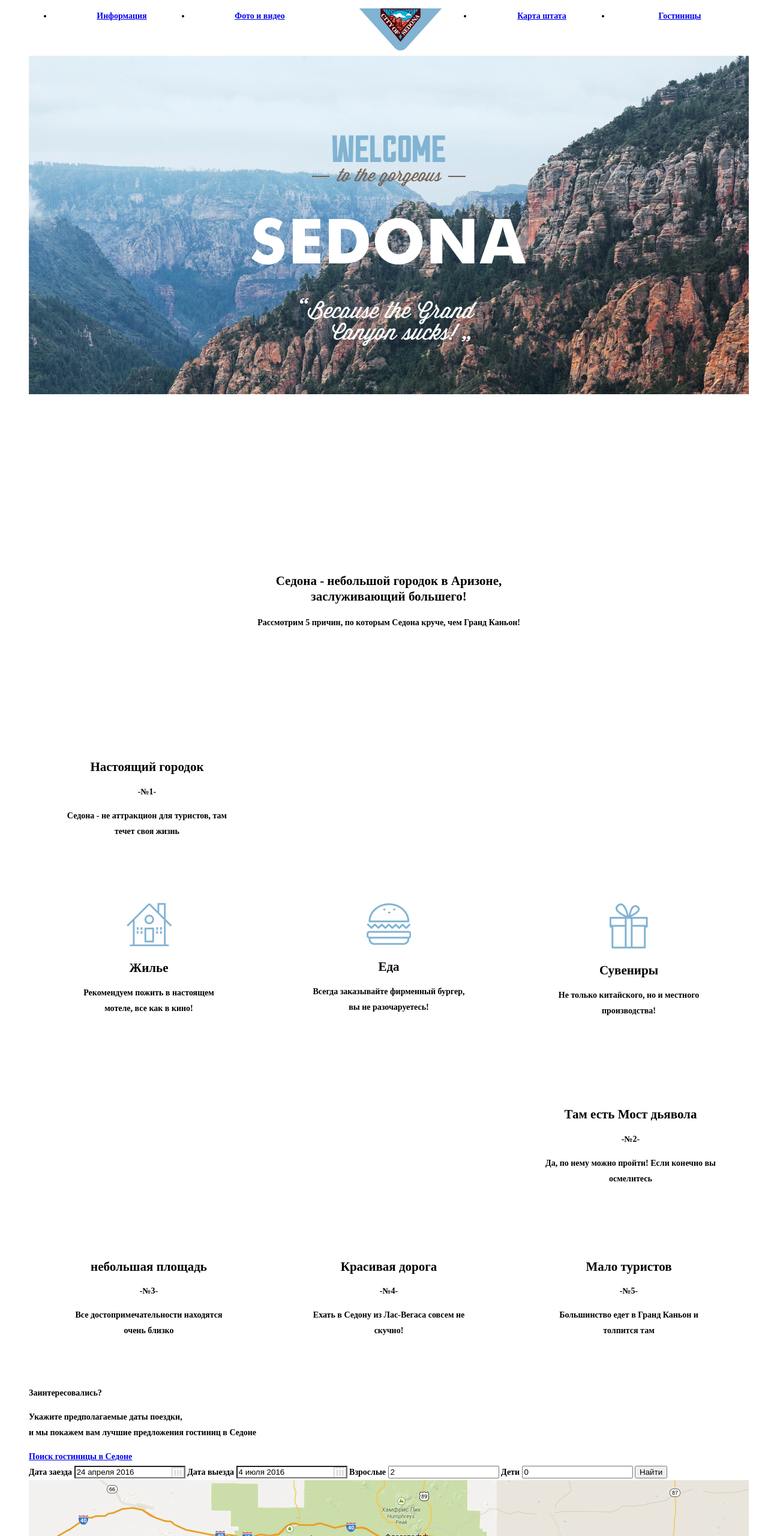
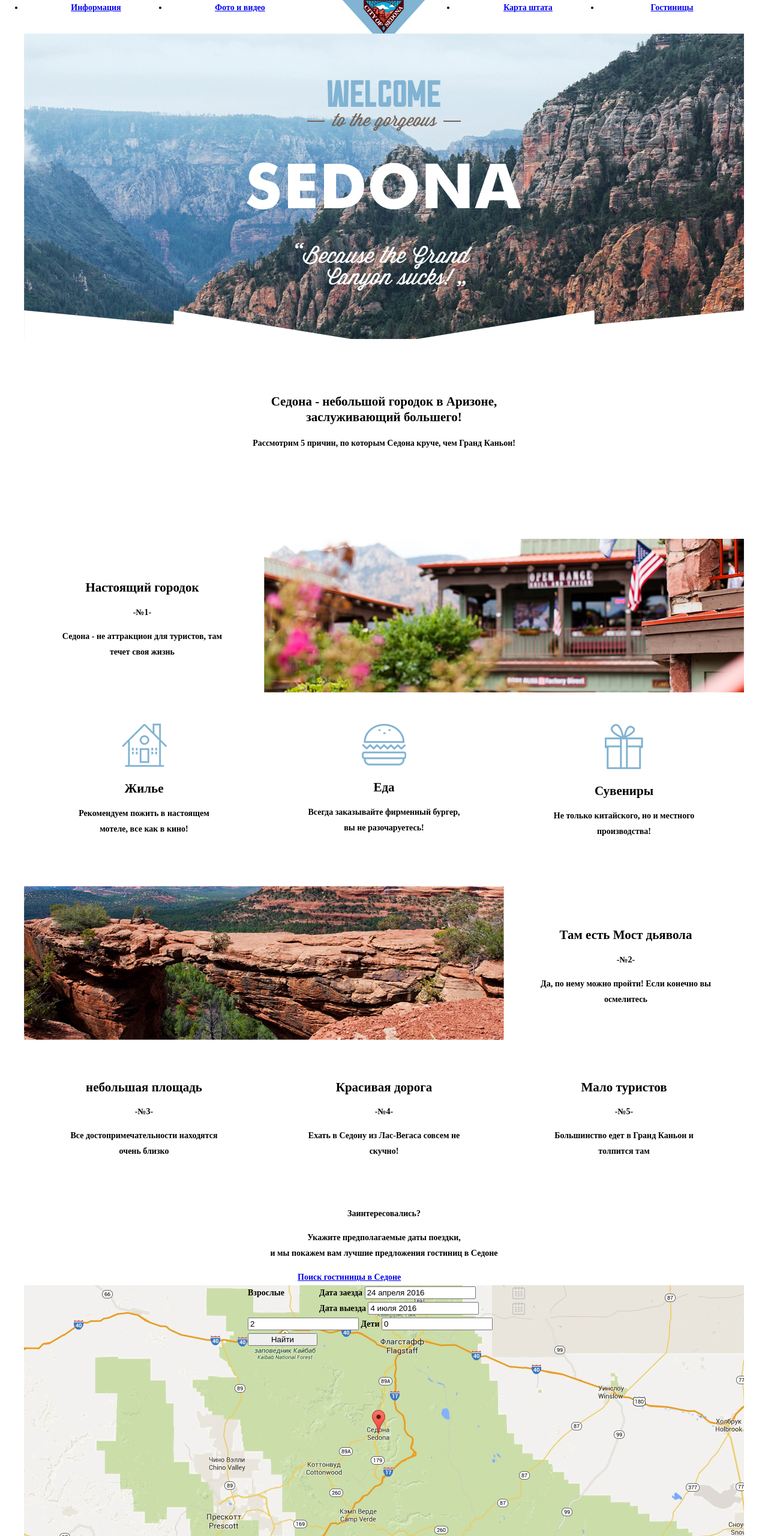
Before and after one commit to marina201/396205-sedona, a plain HTML site: page index.html in a window 1280 px wide. Shown: the top 2560 px of the page at 60% size. Drawn offline with Linux system fonts and the light colour scheme.

Commit message:
изменения и дополнения в сетку индекса

```diff
--- a/css/style.css
+++ b/css/style.css
@@ -1,4 +1,5 @@
 body {
+    margin: 0;
     font-family: 'PT Sans';
     font-size: 14px;
     font-weight: bold;
@@ -17,26 +18,44 @@
 
 
 .center {
-    width: 1200;
-    padding: 0px 40px;
+    width: 1200px;
+    margin: 0px auto;
 }
 
 .catalogue-header {
-    width: 1200px;
-    min-height: 70px;
+    position: relative;
+    min-height: 56px;
 }
 
-li {
-    width: 230px;
+.main-menu {
+    padding: 0;
+    margin: 0;
+    width: 480px;
+}
+
+.main-menu-left {
+    float: left;
+}
+
+.main-menu-right {
+    float: right;
+}
+
+.main-menu li {
+    width: 240px;
     float: left;
     text-align: center;
 }
 
+/*лого все равно не свисает*/
+
 .logo {
+    position: absolute;
+    top: 0;
+    left: 50%;
+    margin-left: -120px;
     width: 240px;
-    float: left;
     text-align: center;
-
 }
 
 .clearfix::after {
@@ -45,19 +64,18 @@
     clear: both;
 }
 
-.container {
-    width: 1200px;
+.main-view {
+    position: relative;
 }
 
-.main-view {
-    width: 1200px;
-    height: 780px;
-    margin-bottom: auto;
-}
-/*здесь должна появиться картинка img/Shape 1 copy 3.png, но она не появляется*/
-
-.features {
-    height: 1314 px;
+.main-view::after {
+    content: '';
+    width: 100%;
+    height: 57px;
+    background: url("../img/border.png") no-repeat;
+    position: absolute;
+    left: 0;
+    bottom: 0;
 }
 
 .features header {
@@ -68,10 +86,6 @@
     padding-bottom: 50px;
     padding-left: 364px;
     padding-right: 364px;
-}
-
-.feature {
-    height: 256;
 }
 
 .feature .text-left {
@@ -85,19 +99,15 @@
     padding-right: 47px;
 }
 
-/*здесь должна отображаться картинка, но она не отображается почему-то*/
 .photo1 {
-    background-image: url("../img/Layer 10.jpg") no-repeat;
+    background: url("../img/Layer 10.jpg") no-repeat;
     width: 800px;
     height: 256px;
     float: right;
 }
 
-
-
-/*здесь должна отображаться картинка, но она не отображается почему-то*/
 .photo2 {
-    background-image: url("../img/Layer 5.jpg") no-repeat;
+    background: url("../img/Layer 5.jpg") no-repeat;
     width: 800px;
     height: 256px;
     float: left;
@@ -107,7 +117,6 @@
     float: right;
     width: 300px;
     text-align: center;
-    vertical-align: middle;
     padding-top: 54px;
     padding-bottom: 42px;
     padding-left: 47px;
@@ -118,7 +127,7 @@
     min-height: 257px;
 }
 
-.item {
+.feature-list .item {
     float: left;
     width: 262px;
     padding-left: 69px;
@@ -128,6 +137,77 @@
     text-align: center;
 }
 
+.appointment header {
+    text-align: center;
+}
+
+.appointment .search-hotel {
+    margin-left: 316px;
+    margin-right: 316px;
+    margin-top: 57px;
+    padding-left: 140px;
+    padding-right: 140px;
+    width: 290px;
+    text-align: center;
+}
+
+.form .search-form {
+    margin-left: 316px;
+    margin-right: 316px;
+    padding-left: 57px;
+    padding-right: 57px;
+    width: 462px;
+    position: absolute;
+}
+
+.form .search-form .calendar+label {
+    width: 100px;
+    float: left;
+}
+
+.form .search-form .calendar {
+    width: 343px;
+    float: right;
+}
+
+/*никак не получается сделать так, чтобы эти поля выстроились в ряд. наверно, как-то неправильно прописан селектор? т.к. при изменении параметров не происходит никаких изменений*/
+
+.form .search-form .quantity-area+label {
+    width: 77px;
+}
+
+.form .search-form .quantity-area+input {
+    width: 116px;
+}
+
+.link {
+    width: 400px;
+    padding-top: 52px;
+    padding-bottom: 52px;
+    text-align: center;
+    float: left;
+}
+
+/*значки соц. сетей должны идти в css? прописать их фоновой картинкой? или же они должны быть в HTML? сейчас они в HTML, но не отображаются, не понятно, почему.*/
+
+.footer-social {
+    width: 150px;
+    padding-top: 36px;
+    padding-bottom: 36px;
+    padding-left: 124px;
+    padding-right: 124px;
+    min-height: 120px;
+    text-align: center;
+    float: left;
+}
+
+.copyright {
+    width: 400px;
+    text-align: center;
+    min-height: 120px;
+    float: right;
+}
+
 .calendar {
     background: url("../img/calendar.png") no-repeat right center
 }
--- a/index.html
+++ b/index.html
@@ -7,9 +7,9 @@
   </head>
   <body>
       <div class="center">
-        <header class="catalogue-header clearfix">
-            <nav class="catalogue-navigation">
-                <ul>
+        <header class="catalogue-header">
+            <nav class="catalogue-navigation clearfix">
+                <ul class="main-menu main-menu-left clearfix">
                   <li>
                     <a href="#">Информация</a>
                   </li>
@@ -20,7 +20,7 @@
                 <div class="logo">
                     <img src="img/logo Sedona.png" width="138" height="70" alt="логотип Sedona">
                 </div>
-                <ul>
+                <ul class="main-menu main-menu-right clearfix">
                   <li>
                     <a href="#">Карта штата</a>
                   </li>
@@ -32,8 +32,7 @@
         </header>
         <main class="container">
             <section class="main-view">
-                <img src="img/Welcome-to-the-gorgeous-Sedona.jpg" width="1200" height="780" alt="Welcome to the gorgeous Sedona">
-                <img src="img/Shape 1 copy 3.png" width="1200" height="57">
+                <img src="img/intro.jpg" width="1200" height="509" alt="Welcome to the gorgeous Sedona">
             </section>
             <section class="features">
                 <header>
@@ -104,25 +103,31 @@
                     </p>
                 </header>
                 <a class="search-hotel" href="#">Поиск гостиницы в Седоне</a>
-                    <div class="form">
-                        <form class="search-form" action="#" method="get">
+                <div class="form">
+                    <form class="search-form" action="#" method="get">
+                        <div class="calendar">
                             <label for="arrival-date">Дата заезда</label>
-                            <input class="calendar" type="text" name="date" id="arrival-date" value="24 апреля 2016">
+                            <input type="text" name="date" id="arrival-date" value="24 апреля 2016">
+                        </div>
+                        <div class="calendar">
                             <label for="departure-date">Дата выезда</label>
-                            <input class="calendar" type="text" name="date" id="departure-date" value="4 июля 2016">
+                            <input type="text" name="date" id="departure-date" value="4 июля 2016">
+                        </div>
+                        <div class="quantity-area">
                             <label for="adults-quantity">Взрослые</label>
                             <input type="text" name="quantity" id="adults-quantity" value="2">
                             <label for="children-quantity">Дети</label>
                             <input type="text" name="quantity" id="children-quantity" value="0">
+                        </div>
                             <input class="search" type="submit" value="Найти">
-                        </form>
-                    </div>
+                    </form>
+                </div>
                 <div class="maps">
                     <img src="img/map.jpg" width="1200" height="593" alt="google map">
                 </div>
         </section>
       </main>
-      <footer>
+      <footer class="clearfix">
             <section class="link">
                 <a href="#">#Visitsedona</a>
             </section>
```
Also changed, not shown: img/Welcome-to-the-gorgeous-Sedona.jpg (deleted), img/border.png (renamed from img/Shape 1 copy 3.png), img/intro.jpg (added).
